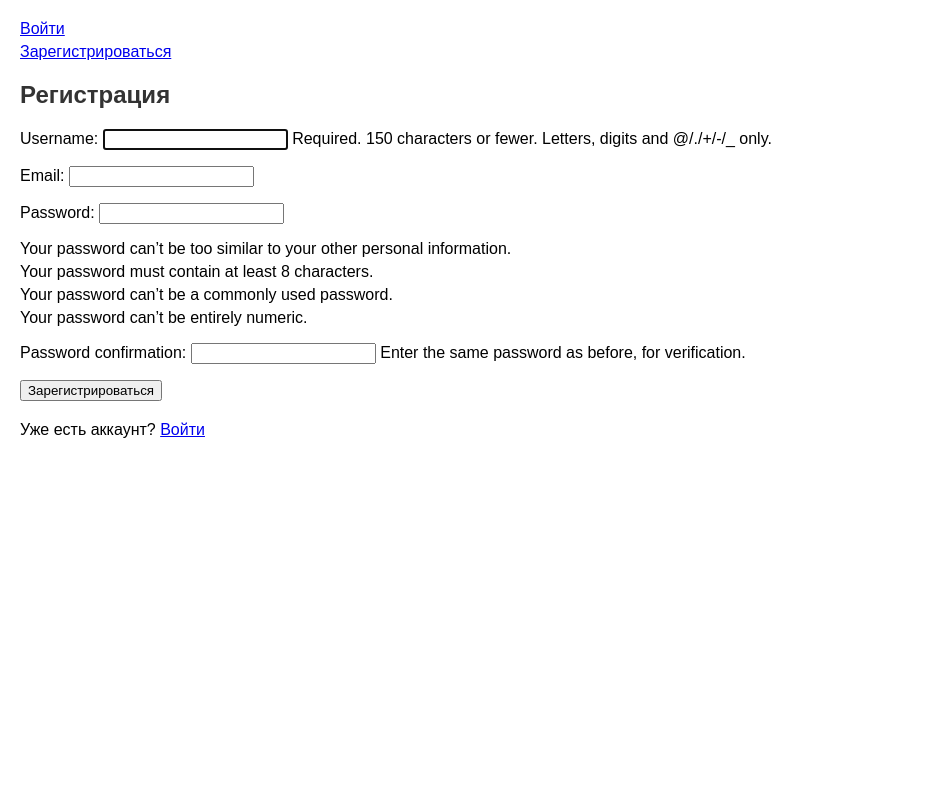
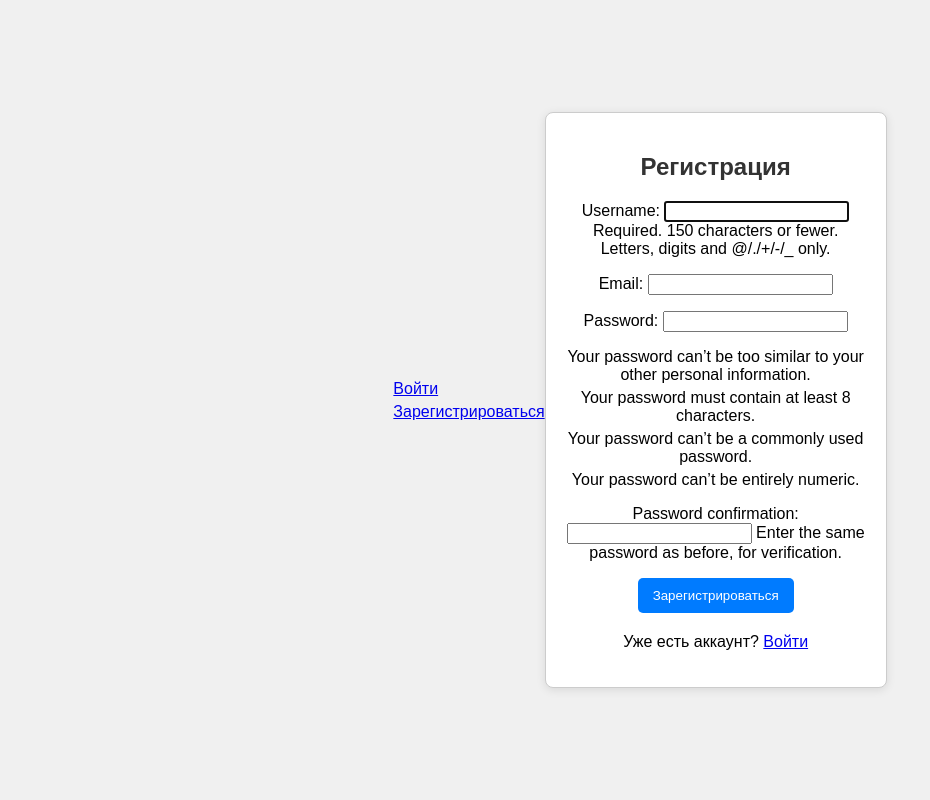
Before and after one commit to webusinka/coursework, a Django app: page /accounts/register/ in a window 1280 px wide. Shown: the whole page, without its empty margins (0-930 px from the left). Run offline with Django 5.2, Linux system fonts and the light colour scheme.

Commit message:
Added style in html page

```diff
--- a/journal/accounts/static/accounts/styles.css
+++ b/journal/accounts/static/accounts/styles.css
@@ -29,3 +29,40 @@ li {
 .error {
     color: red;
 }
+
+/* стиль для регистрации */
+body {
+    display: flex;
+    justify-content: center;
+    align-items: center;
+    height: 100vh; /* Занимает всю высоту экрана */
+    margin: 0;
+    background-color: #f0f0f0; /* Цвет фона страницы */
+}
+
+.registration-container {
+    background-color: #ffffff; /* Цвет фона формы */
+    border: 1px solid #ccc; /* Цвет границы */
+    border-radius: 8px; /* Закругленные углы */
+    padding: 20px; /* Отступы внутри формы */
+    box-shadow: 0 2px 10px rgba(0, 0, 0, 0.1); /* Тень для эффекта поднятия */
+    width: 300px; /* Ширина формы */
+    text-align: center; /* Центрирование текста */
+}
+
+h2 {
+    margin-bottom: 20px; /* Отступ снизу заголовка */
+}
+
+button {
+    background-color: #007bff; /* Цвет кнопки */
+    color: white; /* Цвет текста кнопки */
+    border: none; /* Убираем границу */
+    border-radius: 5px; /* Закругленные углы кнопки */
+    padding: 10px 15px; /* Отступы внутри кнопки */
+    cursor: pointer; /* Курсор при наведении */
+}
+
+button:hover {
+    background-color: #0056b3; /* Цвет кнопки при наведении */
+}
--- a/journal/accounts/templates/accounts/home.html
+++ b/journal/accounts/templates/accounts/home.html
@@ -7,6 +7,6 @@
 {% if user.is_authenticated %}
     <p>Привет, {{ user.username }}! </a></p>
 {% else %}
-    <p><a href="{% url 'login' %}">Войти</a> или <a href="{% url 'register' %}">Зарегистрироваться</a></p>
+    <p>Вы не авторизованы.</p>
 {% endif %}
 {% endblock %}
--- a/journal/accounts/templates/accounts/register.html
+++ b/journal/accounts/templates/accounts/register.html
@@ -3,6 +3,7 @@
 {% block title %}Регистрация{% endblock %}
 
 {% block content %}
+<div class="registration-container">
     <h2>Регистрация</h2>
 
     {% if messages %}
@@ -19,4 +20,5 @@
         <button type="submit">Зарегистрироваться</button>
     </form>
     <p>Уже есть аккаунт? <a href="{% url 'login' %}">Войти</a></p>
+</div>
 {% endblock %}
--- a/journal/accounts/templates/base.html
+++ b/journal/accounts/templates/base.html
@@ -3,7 +3,7 @@
 <head>
     <meta charset="UTF-8">
     <meta name="viewport" content="width=device-width, initial-scale=1.0">
-    <title>{% block title %}Мой сайт{% endblock %}</title>
+    <title>{% block title %}Успеваемость{% endblock %}</title>
     {% load static %}
     <link rel="stylesheet" type="text/css" href="{% static 'accounts/styles.css' %}">
 </head>
--- a/journal/accounts/urls.py
+++ b/journal/accounts/urls.py
@@ -3,4 +3,5 @@ from .views import register, home
 
 urlpatterns = [
     path('register/', register, name='register'),
+    path('home/', home, name='home'),
 ]
```
Lines whose indentation alone changed are shown as unchanged.
